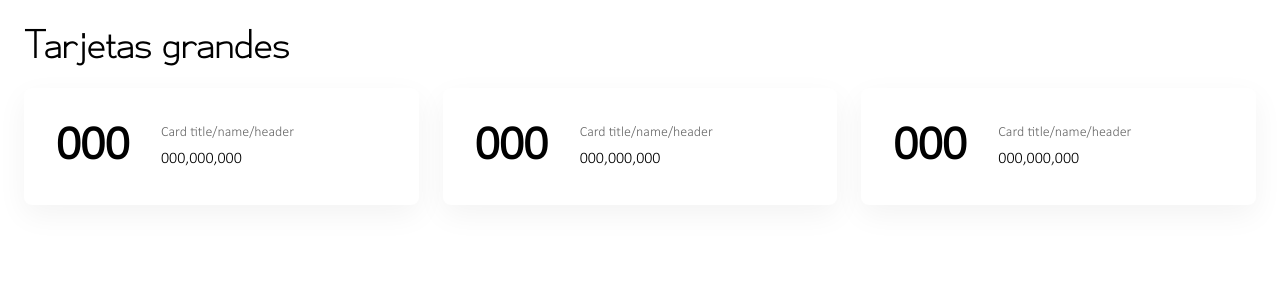
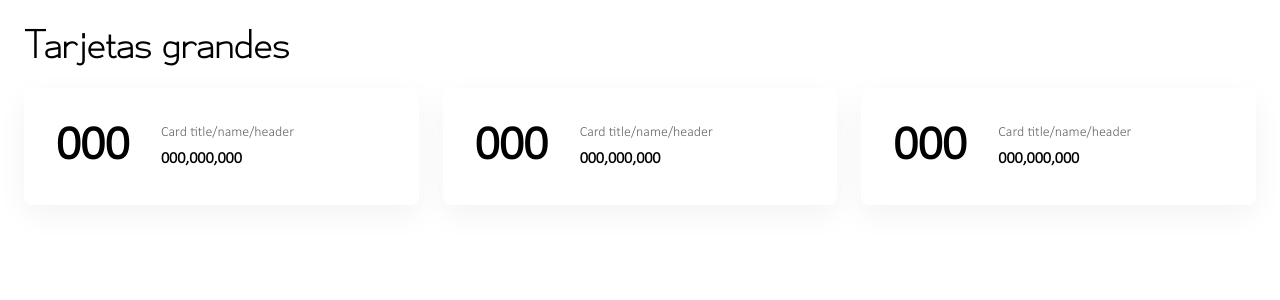
Before and after one commit to MA-DW/market-vue, a Nuxt app: page /cards in a window 1280 px wide. Shown: the top 300 px of the page. Built offline with nearby package versions, Linux system fonts and the light colour scheme.

Commit message:
text Card lg v3

```diff
--- a/components/uikit/TextCard.vue
+++ b/components/uikit/TextCard.vue
@@ -1,8 +1,8 @@
 <script setup lang="ts">
 interface TextCardProps {
-  title: string;
-  headerText?: string;
-  description?: string;
+  totalNumber: string;
+  headerText: string;
+  totalSum: string;
 }
 
 const props = defineProps<TextCardProps>();
@@ -11,12 +11,12 @@ const props = defineProps<TextCardProps>();
 <template>
   <div class="text-card">
     <div class="text-card-number">
-      {{ title }}
+      {{ totalNumber }}
     </div>
     <div class="text-card-content">
       <div class="text-card-text">
-        <span class="text-card-header">{{ headerText || 'Card title/name/header' }}</span>
-        <span class="text-card-description">{{ description || '000,000,000' }}</span>
+        <span class="text-card-header">{{ headerText }}</span>
+        <span class="text-card-description">{{ totalSum }}</span>
       </div>
     </div>
   </div>
@@ -59,5 +59,6 @@ const props = defineProps<TextCardProps>();
 .text-card-description {
   font-size: 16px;
   color: #000000;
+  font-weight: bold;
 }
 </style>
--- a/pages/cards.vue
+++ b/pages/cards.vue
@@ -3,19 +3,19 @@ import { ref } from 'vue'
 
 const cardData = ref([
   {
-    title: '000',
+    totalNumber: '000',
     headerText: 'Card title/name/header',
-    description: '000,000,000'
+    totalSum: '000,000,000'
   },
   {
-    title: '000',
+    totalNumber: '000',
     headerText: 'Card title/name/header',
-    description: '000,000,000'
+    totalSum: '000,000,000'
   },
   {
-    title: '000',
+    totalNumber: '000',
     headerText: 'Card title/name/header',
-    description: '000,000,000'
+    totalSum: '000,000,000'
   }
 ])
 </script>
@@ -27,9 +27,9 @@ const cardData = ref([
       <UikitTextCard
         v-for="(card, index) in cardData"
         :key="index"
-        :title="card.title"
+        :total-number="card.totalNumber"
         :header-text="card.headerText"
-        :description="card.description"
+        :total-sum="card.totalSum"
       />
     </div>
   </div>
```
